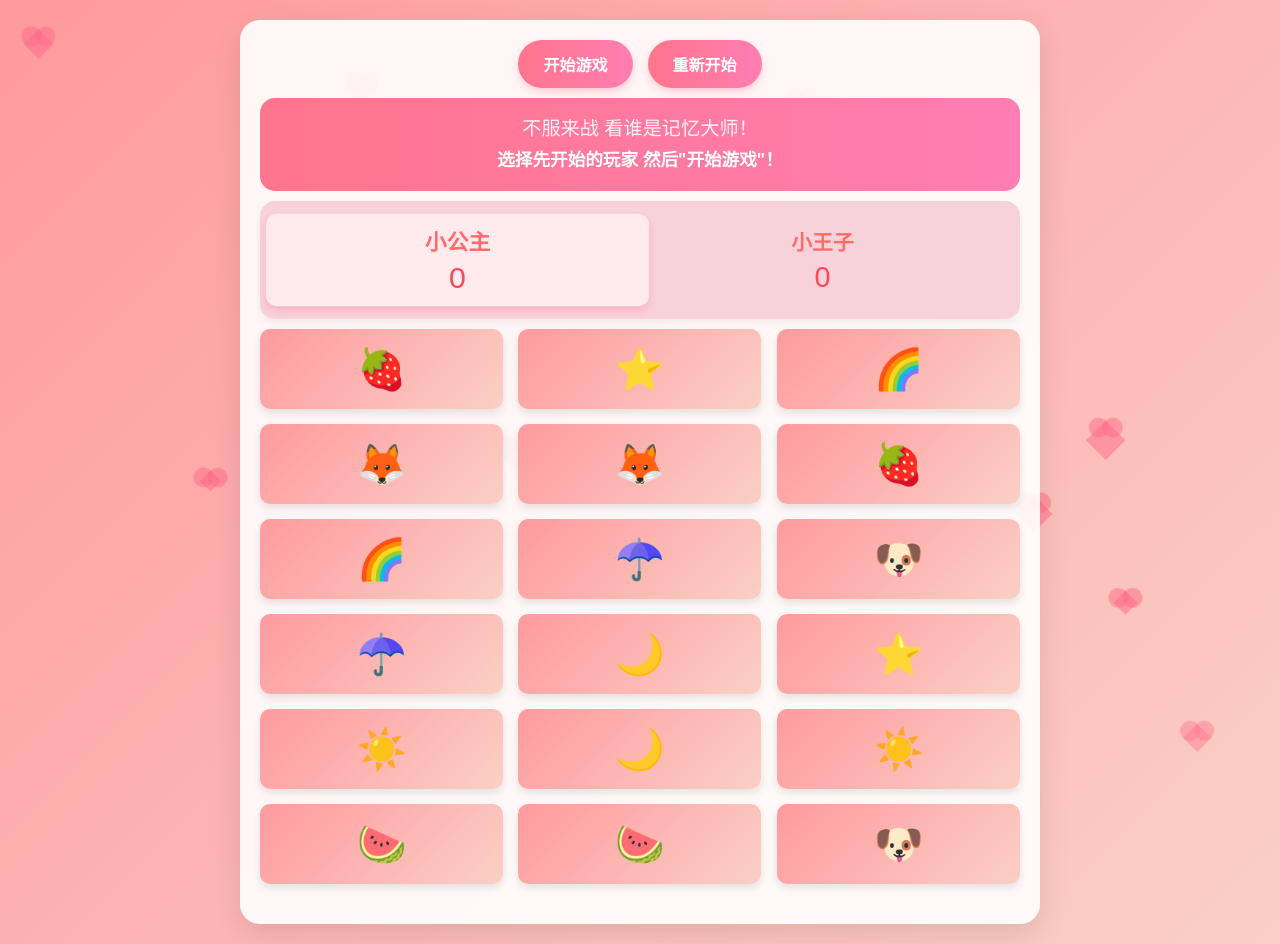
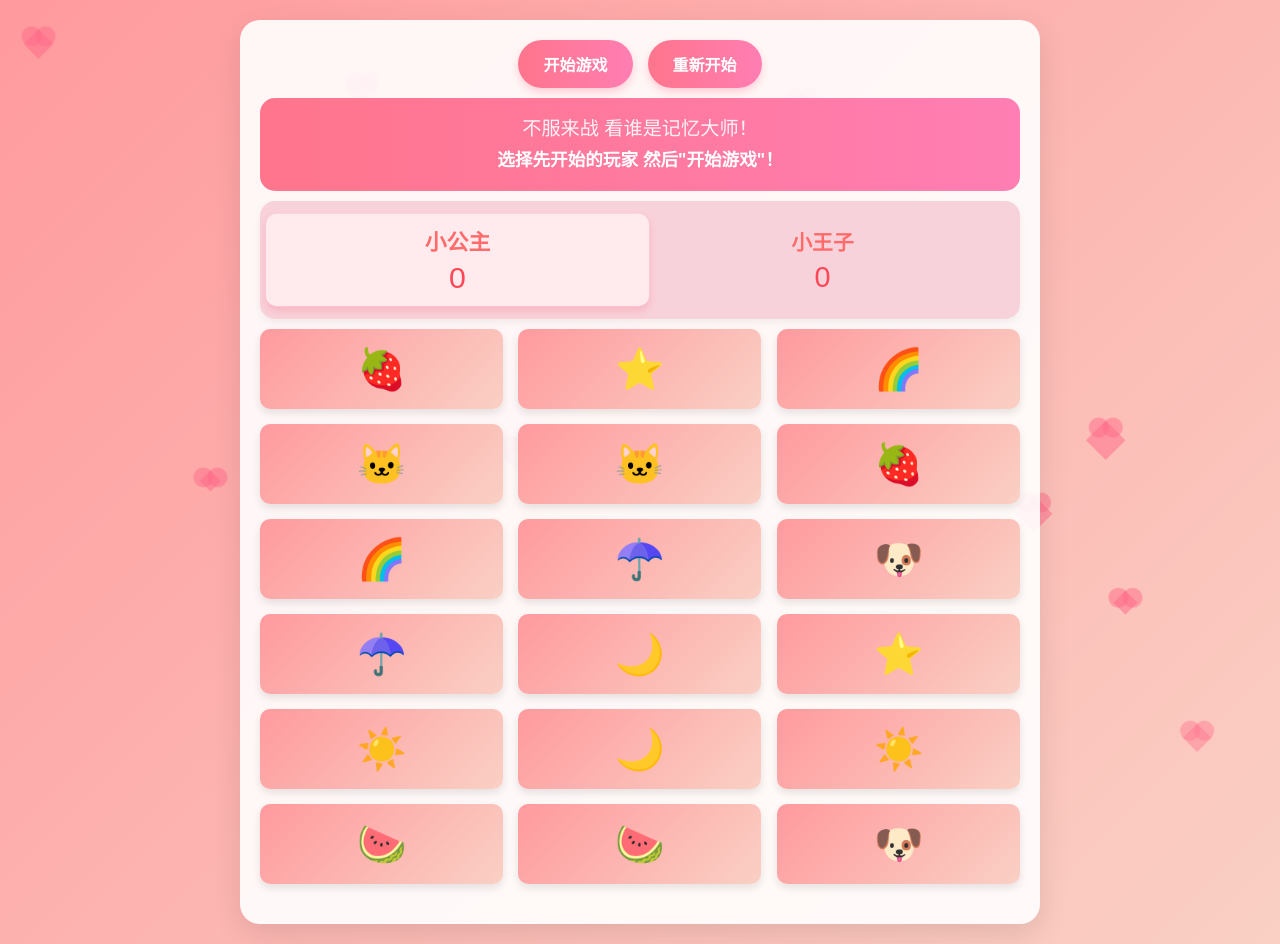
Before and after one commit to mfujun/test4, a plain HTML site: page index.html in a window 1280 px wide. Drawn offline with Linux system fonts and the light colour scheme.

```diff
--- a/index.html
+++ b/index.html
@@ -301,7 +301,7 @@
         document.addEventListener('DOMContentLoaded', function() {
             // 游戏配置
             const config = {
-                cardValues: ['☀️', '🌙', '⭐', '🦊', '🌈', '☂️','🐶', '🍓', '🍉'],
+                cardValues: ['☀️', '🌙', '⭐', '🐱', '🌈', '☂️','🐶', '🍓', '🍉'],
                 totalPairs: 9,
                 players: ['小公主', '小王子'],
                 currentPlayer: 0,
```
